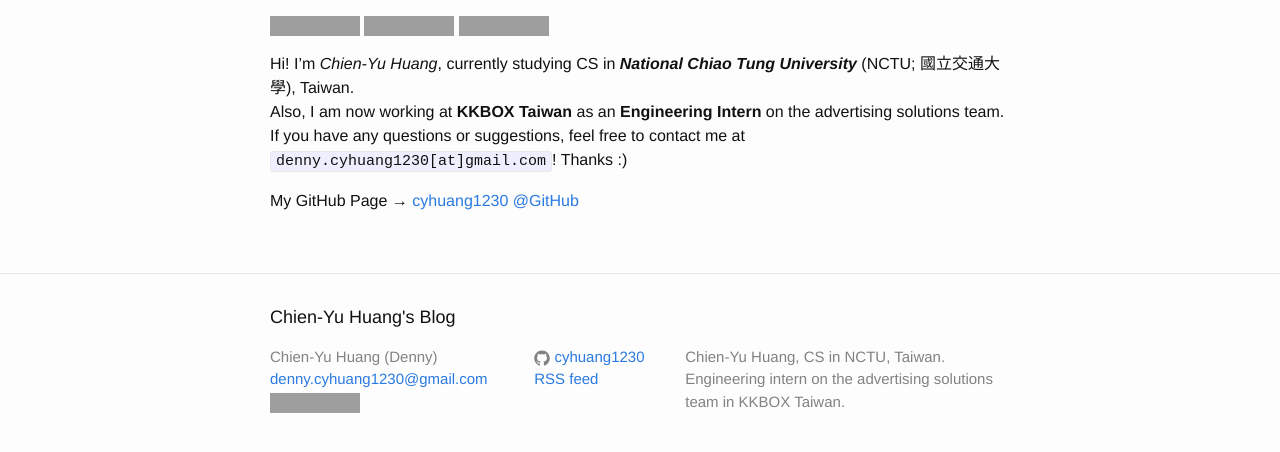
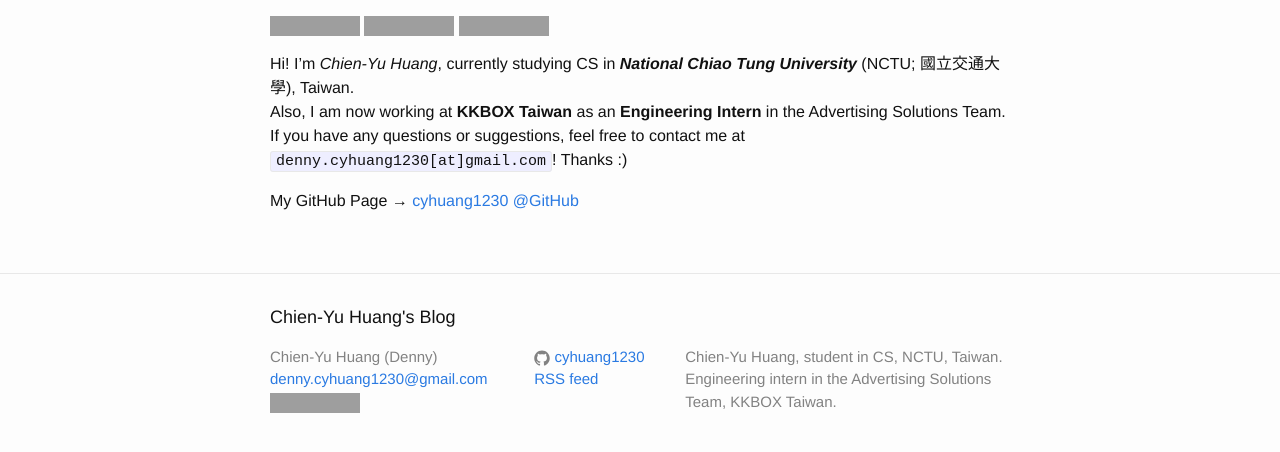
Before and after one commit to cyhuang1230/cyhuang1230.github.io, a Jekyll site: the page built from about.md, in a window 1280 px wide, cut to the strip 366-818 px from the top of the page. Built offline with Jekyll 4.4.1, drawn with Linux system fonts in a browser that asks for light colours; Markdown is read by kramdown in place of the engine named in the settings; grey boxes are pictures that could not be loaded.

```diff
--- a/_config.yml
+++ b/_config.yml
@@ -3,10 +3,10 @@ title: Chien-Yu Huang's Blog
 author: Chien-Yu Huang (Denny)
 email: denny.cyhuang1230@gmail.com
 description: >
- Chien-Yu Huang, CS in NCTU, Taiwan.
- Engineering intern on the advertising solutions team in KKBOX Taiwan.
+ Chien-Yu Huang, student in CS, NCTU, Taiwan.
+ Engineering intern in the Advertising Solutions Team, KKBOX Taiwan.
 baseurl: ""
-url: "http://cyhuang1230.github.io" # the base hostname & protocol for your site
+url: "https://cyhuang1230.github.io"
 github_username: cyhuang1230
 
 # Build settings
--- a/about.md
+++ b/about.md
@@ -13,7 +13,7 @@ permalink: /about/
 </p>
 
 Hi! I'm <i>Chien-Yu Huang</i>, currently studying CS in ***National Chiao Tung University*** (NCTU; 國立交通大學), Taiwan. <br/>
-Also, I am now working at **KKBOX Taiwan** as an **Engineering Intern** on the advertising solutions team. <br/>
+Also, I am now working at **KKBOX Taiwan** as an **Engineering Intern** in the Advertising Solutions Team. <br/>
 If you have any questions or suggestions, feel free to contact me at `denny.cyhuang1230[at]gmail.com`! Thanks :)
 
 My GitHub Page → [cyhuang1230 @GitHub](https://github.com/cyhuang1230/)
```
